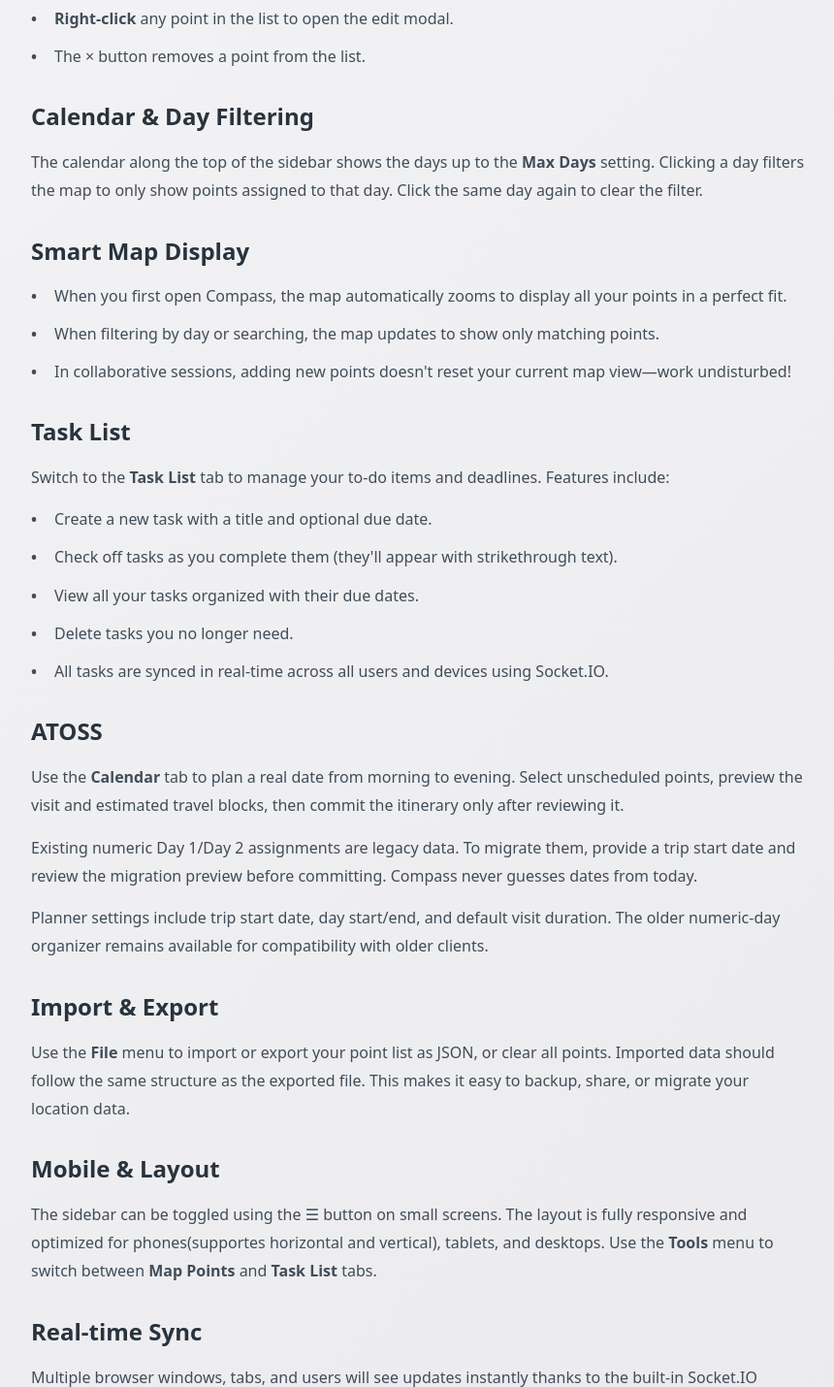
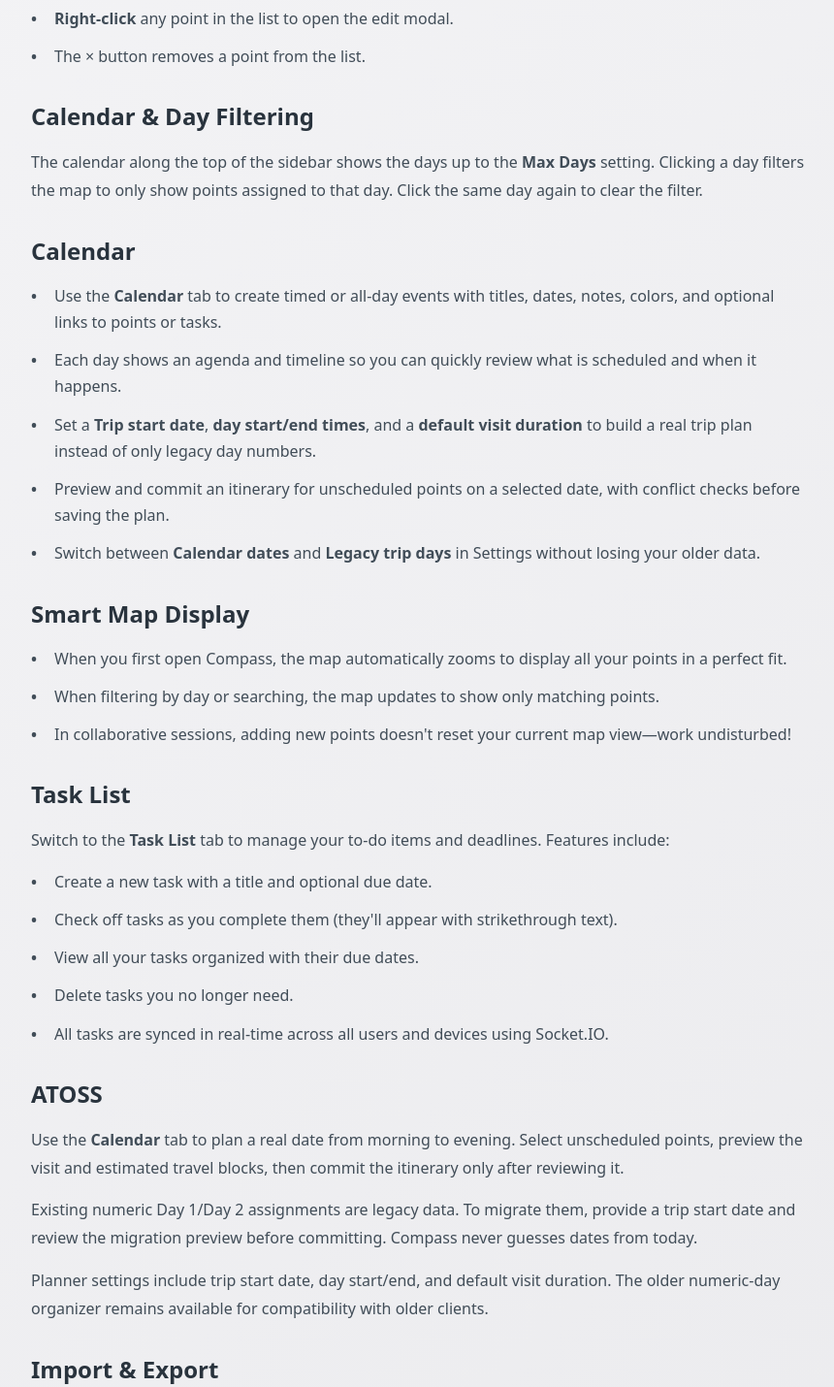
Before and after one commit to yalli09/compass, a Flask app: page /help in a window 1280 px wide. Shown: the part 737-2167 px from the top of the page at 97% size, without its empty margins (208-1068 px from the left). Run offline with Flask 3, Linux system fonts and the light colour scheme.

Commit message:
doc: help docs updated

```diff
--- a/templates/help.html
+++ b/templates/help.html
@@ -242,6 +242,15 @@
             <h2>Calendar &amp; Day Filtering</h2>
             <p>The calendar along the top of the sidebar shows the days up to the <strong>Max Days</strong> setting. Clicking a day filters the map to only show points assigned to that day. Click the same day again to clear the filter.</p>
 
+            <h2>Calendar</h2>
+            <ul>
+                <li>Use the <strong>Calendar</strong> tab to create timed or all-day events with titles, dates, notes, colors, and optional links to points or tasks.</li>
+                <li>Each day shows an agenda and timeline so you can quickly review what is scheduled and when it happens.</li>
+                <li>Set a <strong>Trip start date</strong>, <strong>day start/end times</strong>, and a <strong>default visit duration</strong> to build a real trip plan instead of only legacy day numbers.</li>
+                <li>Preview and commit an itinerary for unscheduled points on a selected date, with conflict checks before saving the plan.</li>
+                <li>Switch between <strong>Calendar dates</strong> and <strong>Legacy trip days</strong> in Settings without losing your older data.</li>
+            </ul>
+
             <h2>Smart Map Display</h2>
             <ul>
                 <li>When you first open Compass, the map automatically zooms to display all your points in a perfect fit.</li>
```
